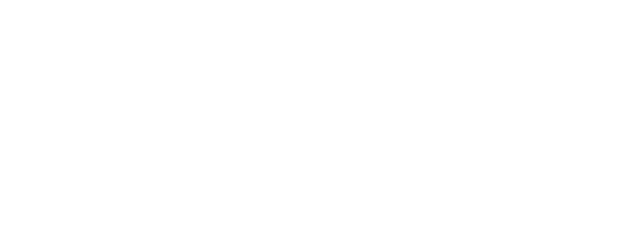
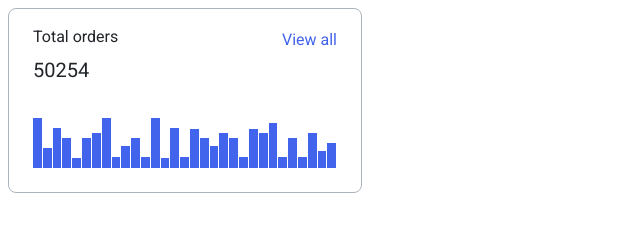
Before and after one commit to serjio1905/htmlcss-20210916_serjio-rv, a website: page 04-lection2/01-histogram/index.html in a window 1280 px wide. Shown: the whole page, without its empty margins (0-640 px from the left). Drawn offline with Linux system fonts and the light colour scheme.

Commit message:
histogram done

```diff
--- a/04-lection2/01-histogram/histogram.css
+++ b/04-lection2/01-histogram/histogram.css
@@ -0,0 +1,63 @@
+.histogram {
+    width: 354px;
+    height: 185px;
+    background-color: var(--white);
+    border: 1px solid var(--grey-3);
+    box-sizing: border-box;
+    border-radius: 8px;
+    display: flex;
+    flex-direction: column;
+    justify-content: space-between;
+    padding: 16px 24px 24px 24px ;
+
+}
+
+.histogram__chart {
+    display: flex;
+    align-items: flex-end;
+}
+
+.histogram__col {
+    width: 9px;
+    background-color: var(--blue-2);
+    margin-right: 1px;
+}
+
+.histogram__header {
+    display: flex;
+    justify-content: space-between;
+}
+
+.histogram__view {
+    font: Inter;
+    font-style: normal;
+    font-weight: normal;
+    font-size: 16px;
+    line-height: 24px;
+    color: var(--blue-2);
+    margin-top: 3px;
+}
+
+.histogram__orders {
+    display: flex;
+    flex-direction: column;
+}
+
+.histogram__orders_number {
+    margin-top: 8px;
+    font: Inter;
+    font-style: normal;
+    font-weight: normal;
+    font-size: 20px;
+    line-height: 26px;
+    color: var(--black);
+}
+
+.histogram__orders_title {
+    font: Inter;
+    font-style: normal;
+    font-weight: normal;
+    font-size: 16px;
+    line-height: 24px;
+    color: var(--black);
+}
--- a/04-lection2/01-histogram/index.html
+++ b/04-lection2/01-histogram/index.html
@@ -6,6 +6,54 @@
         <link rel="stylesheet" href="./histogram.css">
     </head>
     <body>
+        <div class="histogram">
+            <div class="histogram__header">
+                <div class="histogram__orders">
+                    <div class="histogram__orders_title">
+                        Total orders
+                    </div>
+                    <div class="histogram__orders_number">
+                        50254
+                    </div>
+                </div>
+                <div class="histogram__view">
+                    View all
+                </div>
+            </div>
+            <div class="histogram__chart">
+                <div class="histogram__col" style="height: 50px;"></div>
+                <div class="histogram__col" style="height: 20px;"></div>
+                <div class="histogram__col" style="height: 40px;"></div>
+                <div class="histogram__col" style="height: 30px;"></div>
+                <div class="histogram__col" style="height: 10px;"></div>
+                <div class="histogram__col" style="height: 30px;"></div>
+                <div class="histogram__col" style="height: 35px;"></div>
+                <div class="histogram__col" style="height: 50px;"></div>
+                <div class="histogram__col" style="height: 11px;"></div>
+                <div class="histogram__col" style="height: 22px;"></div>
+                <div class="histogram__col" style="height: 30px;"></div>
+                <div class="histogram__col" style="height: 11px;"></div>
+                <div class="histogram__col" style="height: 50px;"></div>
+                <div class="histogram__col" style="height: 10px;"></div>
+                <div class="histogram__col" style="height: 40px;"></div>
+                <div class="histogram__col" style="height: 11px;"></div>
+                <div class="histogram__col" style="height: 39px;"></div>
+                <div class="histogram__col" style="height: 30px;"></div>
+                <div class="histogram__col" style="height: 22px;"></div>
+                <div class="histogram__col" style="height: 35px;"></div>
+                <div class="histogram__col" style="height: 30px;"></div>
+                <div class="histogram__col" style="height: 11px;"></div>
+                <div class="histogram__col" style="height: 39px;"></div>
+                <div class="histogram__col" style="height: 35px;"></div>
+                <div class="histogram__col" style="height: 45px;"></div>
+                <div class="histogram__col" style="height: 11px;"></div>
+                <div class="histogram__col" style="height: 30px;"></div>
+                <div class="histogram__col" style="height: 11px;"></div>
+                <div class="histogram__col" style="height: 35px;"></div>
+                <div class="histogram__col" style="height: 17px;"></div>
+                <div class="histogram__col" style="height: 25px;"></div>
+            </div>
+        </div>
 
     </body>
 </html>
```
